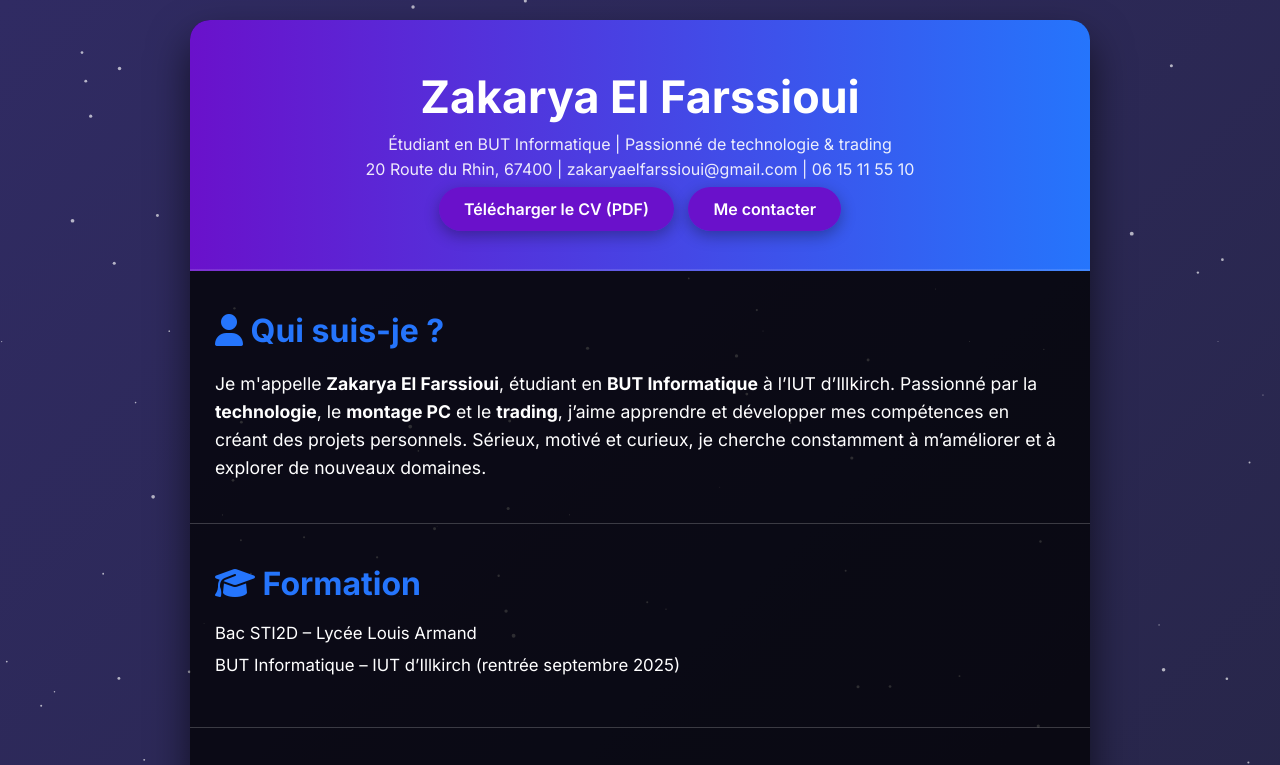
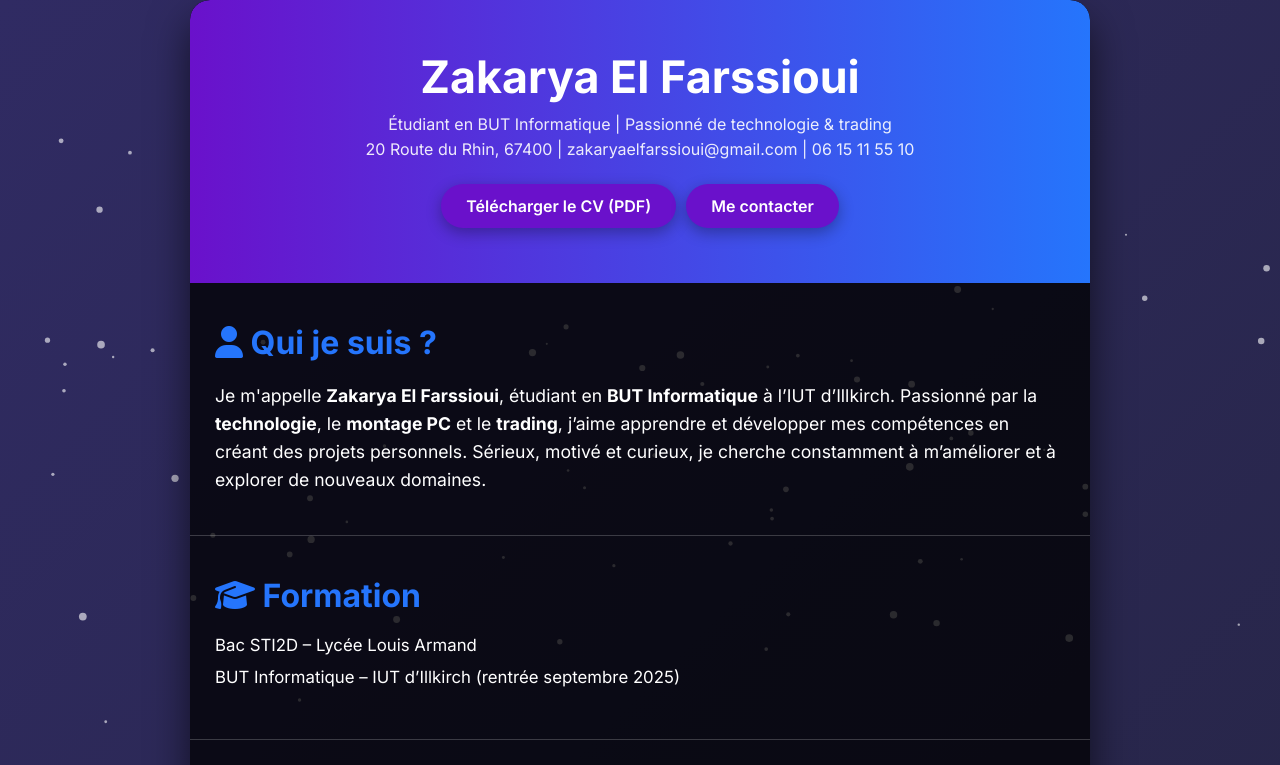
Before and after one commit to zakaryaelfarssioui-boop/MonSite, a plain HTML site: page index.html in a window 1280 px wide. Shown: the top 765 px of the page. Drawn offline with Linux system fonts and the light colour scheme.

Commit message:
Update index.html

```diff
--- a/index.html
+++ b/index.html
@@ -7,11 +7,12 @@
 
 <!-- Google Fonts -->
 <link href="https://fonts.googleapis.com/css2?family=Inter:wght@300;400;600;700&display=swap" rel="stylesheet">
-<!-- Font Awesome Icons -->
+<!-- Font Awesome -->
 <script src="https://kit.fontawesome.com/a076d05399.js" crossorigin="anonymous"></script>
 
 <style>
-  * { margin:0; padding:0; box-sizing:border-box; }
+/* ================== Reset et général ================== */
+* { margin: 0; padding: 0; box-sizing: border-box; }
 html { scroll-behavior: smooth; }
 body {
     font-family: 'Inter', sans-serif;
@@ -19,15 +20,16 @@
     color: #fff;
     display: flex;
     justify-content: center;
-    align-items: center;
+    align-items: flex-start;
     min-height: 100vh;
-    padding: 20px;
+    padding: 0;
     overflow-x: hidden;
-    position: relative;
 }
 
+/* ================== Canvas arrière-plan ================== */
 canvas#bg { position: fixed; top:0; left:0; width:100%; height:100%; z-index:0; }
 
+/* ================== Conteneur principal ================== */
 .cv-container {
     position: relative;
     z-index:1;
@@ -40,15 +42,27 @@
     animation: fadeIn 1s ease-in-out;
 }
 
+/* ================== Header ================== */
 .header {
-    text-align: center;
+    width: 100%;
     padding: 50px 20px;
     background: linear-gradient(to right, #6a11cb, #2575fc);
-    border-bottom: 2px solid #fff2;
+    text-align: center;
+    color: #fff;
+    border-top-left-radius: 20px;
+    border-top-right-radius: 20px;
+    box-sizing: border-box;
 }
-  .header h1 { font-size: 2.8rem; margin-bottom: 10px; }
-  .header p { font-size: 1rem; opacity: 0.9; margin-bottom: 5px; }
-  .header .buttons { margin-top: 20px; }
+.header h1 { font-size: 2.8rem; margin-bottom: 10px; word-break: break-word; }
+.header p { font-size: 1rem; opacity: 0.9; margin-bottom: 5px; word-break: break-word; }
+
+/* ================== Boutons ================== */
+.header .buttons {
+    margin-top: 20px;
+    display: flex;
+    justify-content: center;
+    flex-wrap: wrap;
+}
 .header .buttons a {
     text-decoration: none;
     color: #fff;
@@ -59,6 +73,9 @@
     font-weight: 600;
     transition: all 0.3s;
     box-shadow: 0 5px 15px rgba(0,0,0,0.3);
+    display: inline-block;
+    text-align: center;
+    white-space: nowrap;
 }
 .header .buttons a:hover {
     background: #2575fc;
@@ -66,6 +83,7 @@
     box-shadow: 0 10px 20px rgba(0,0,0,0.5);
 }
 
+/* ================== Sections ================== */
 .section {
     padding: 40px 25px;
     border-bottom: 1px solid rgba(255,255,255,0.2);
@@ -74,7 +92,6 @@
     transition: all 0.8s ease-out;
 }
 .section.visible { opacity:1; transform:translateY(0); }
-
 .section h2 {
     font-size: 2rem;
     margin-bottom: 20px;
@@ -83,23 +100,39 @@
     text-align: left;
 }
 .section:hover h2 { color: #6a11cb; }
-
 .section ul { list-style: none; padding-left: 0; margin-left: 0; }
 .section ul li { margin-bottom: 12px; font-size: 1.05rem; }
 
-  .grid-2 { display:grid; grid-template-columns:1fr 1fr; gap:20px; }
+/* ================== Grille ================== */
+.grid-2 { display: grid; grid-template-columns:1fr 1fr; gap:20px; }
 
+/* ================== Footer ================== */
 .footer {
     text-align: center;
     padding: 20px;
     font-size: 0.9rem;
     opacity: 0.7;
     background: rgba(255,255,255,0.05);
+    border-bottom-left-radius: 20px;
+    border-bottom-right-radius: 20px;
 }
 
+/* ================== Animations ================== */
 @keyframes fadeIn { from{opacity:0; transform:translateY(20px);} to{opacity:1; transform:translateY(0);} }
 
-  @media (max-width:700px) { .grid-2{grid-template-columns:1fr;} .header h1{font-size:2.2rem;} }
+/* ================== Responsive mobile ================== */
+@media (max-width:700px) {
+    .header { padding: 30px 15px; }
+    .header h1 { font-size: 1.8rem; }
+    .header p { font-size: 0.9rem; }
+    .header .buttons { flex-direction: column; align-items: center; }
+    .header .buttons a { width: 100%; max-width: 250px; margin: 5px auto; padding: 10px 15px; }
+    .cv-container { padding: 10px; }
+    .section h2 { font-size: 1.3rem; }
+    .section ul li { font-size: 0.95rem; }
+    .grid-2 { grid-template-columns: 1fr; gap: 15px; }
+    .footer { font-size: 0.8rem; }
+}
 </style>
 </head>
 <body>
@@ -112,13 +145,13 @@
     <p>Étudiant en BUT Informatique | Passionné de technologie & trading</p>
     <p>20 Route du Rhin, 67400 | zakaryaelfarssioui@gmail.com | 06 15 11 55 10</p>
     <div class="buttons">
-      <a href="CV-RT15.pdf" download>Télécharger le CV (PDF)</a>
+      <a href="CV-RT14.pdf" download>Télécharger le CV (PDF)</a>
       <a href="mailto:zakaryaelfarssioui@gmail.com">Me contacter</a>
     </div>
   </div>
 
   <div class="section">
-    <h2><i class="fas fa-user"></i> Qui suis-je ?</h2>
+    <h2><i class="fas fa-user"></i> Qui je suis ?</h2>
     <p style="font-size:1.1rem; line-height:1.6;">
       Je m'appelle <strong>Zakarya El Farssioui</strong>, étudiant en <strong>BUT Informatique</strong> à l’IUT d’Illkirch.
       Passionné par la <strong>technologie</strong>, le <strong>montage PC</strong> et le <strong>trading</strong>,
@@ -186,88 +219,63 @@
 </div>
 
 <script>
-  /* reveal */
 const sections = document.querySelectorAll('.section');
 const observer = new IntersectionObserver(entries => {
   entries.forEach(entry => {
-      if(entry.isIntersecting) entry.target.classList.add('visible');
+    if(entry.isIntersecting){ entry.target.classList.add('visible'); }
   });
-  }, { threshold: 0.18 });
-  sections.forEach(s => observer.observe(s));
+}, { threshold: 0.2 });
+sections.forEach(section => observer.observe(section));
 
-  /* particles améliorées */
 const canvas = document.getElementById('bg');
 const ctx = canvas.getContext('2d');
+let particlesArray;
+canvas.width = window.innerWidth;
+canvas.height = window.innerHeight;
 
-  function resize(){ canvas.width = innerWidth; canvas.height = innerHeight; }
-  resize();
-  window.addEventListener('resize', () => { resize(); initParticles(); });
-
-  let mouse = { x: null, y: null, radius: 140 };
-  window.addEventListener('mousemove', e => { mouse.x = e.clientX; mouse.y = e.clientY; });
-  window.addEventListener('mouseout', () => { mouse.x = null; mouse.y = null; });
+window.addEventListener('resize', function(){
+  canvas.width = window.innerWidth;
+  canvas.height = window.innerHeight;
+  init();
+});
 
 class Particle {
-    constructor(x,y,r,baseJitter){
-      this.x = x; this.y = y; this.r = r;
-      this.baseX = x; this.baseY = y;
-      this.vx = 0; this.vy = 0;
-      this.jitter = baseJitter; // amplitude du jitter autour de la base
+  constructor(x, y, size, speedX, speedY){
+    this.x = x; this.y = y; this.size = size; this.speedX = speedX; this.speedY = speedY;
+  }
+  update(){
+    this.x += this.speedX;
+    this.y += this.speedY;
+    if(this.x > canvas.width || this.x < 0) this.speedX *= -1;
+    if(this.y > canvas.height || this.y < 0) this.speedY *= -1;
   }
   draw(){
+    ctx.fillStyle = 'rgba(255,255,255,0.6)';
     ctx.beginPath();
-      ctx.fillStyle = 'rgba(255,255,255,0.65)';
-      ctx.arc(this.x, this.y, this.r, 0, Math.PI*2);
+    ctx.arc(this.x, this.y, this.size, 0, Math.PI*2);
     ctx.fill();
-    }
-    update(){
-      // Si souris présente -> attraction (faible)
-      if(mouse.x !== null && mouse.y !== null){
-        const dx = mouse.x - this.x;
-        const dy = mouse.y - this.y;
-        const dist = Math.hypot(dx, dy);
-        if(dist < mouse.radius){
-          const pull = (1 - dist / mouse.radius) * 0.25; // force réduite (0..0.25)
-          this.vx += (dx / (dist || 1)) * pull;
-          this.vy += (dy / (dist || 1)) * pull;
   }
 }
 
-      // inertie + friction
-      this.x += this.vx;
-      this.y += this.vy;
-      this.vx *= 0.88; // friction plus forte -> moins "collant"
-      this.vy *= 0.88;
-
-      // retour progressif vers la base (rapide)
-      const bx = (this.baseX + Math.sin(Date.now() * 0.001 + this.baseX) * this.jitter) - this.x;
-      const by = (this.baseY + Math.cos(Date.now() * 0.001 + this.baseY) * this.jitter) - this.y;
-      this.x += bx * 0.035; // facteur de retour plus fort
-      this.y += by * 0.035;
-    }
-  }
-
-  let particles = [];
-  function initParticles(){
-    particles = [];
-    // densité augmentée : diviseur plus faible = plus de points
-    const count = Math.max(120, Math.round((canvas.width * canvas.height) / 40000));
-    for(let i=0;i<count;i++){
-      const r = Math.random()*1.6 + 0.4;
-      const x = Math.random()*canvas.width;
-      const y = Math.random()*canvas.height;
-      const jitter = Math.random()*8; // amplitude du petit mouvement local
-      particles.push(new Particle(x,y,r,jitter));
+function init(){
+  particlesArray = [];
+  for(let i=0; i<100; i++){
+    let size = Math.random()*3 + 1;
+    let x = Math.random()*canvas.width;
+    let y = Math.random()*canvas.height;
+    let speedX = (Math.random()-0.5)*1;
+    let speedY = (Math.random()-0.5)*1;
+    particlesArray.push(new Particle(x,y,size,speedX,speedY));
   }
 }
 
 function animate(){
   ctx.clearRect(0,0,canvas.width,canvas.height);
-    particles.forEach(p => { p.update(); p.draw(); });
+  particlesArray.forEach(p => { p.update(); p.draw(); });
   requestAnimationFrame(animate);
 }
 
-  initParticles();
+init();
 animate();
 </script>
 
```
Lines whose indentation alone changed are shown as unchanged.
